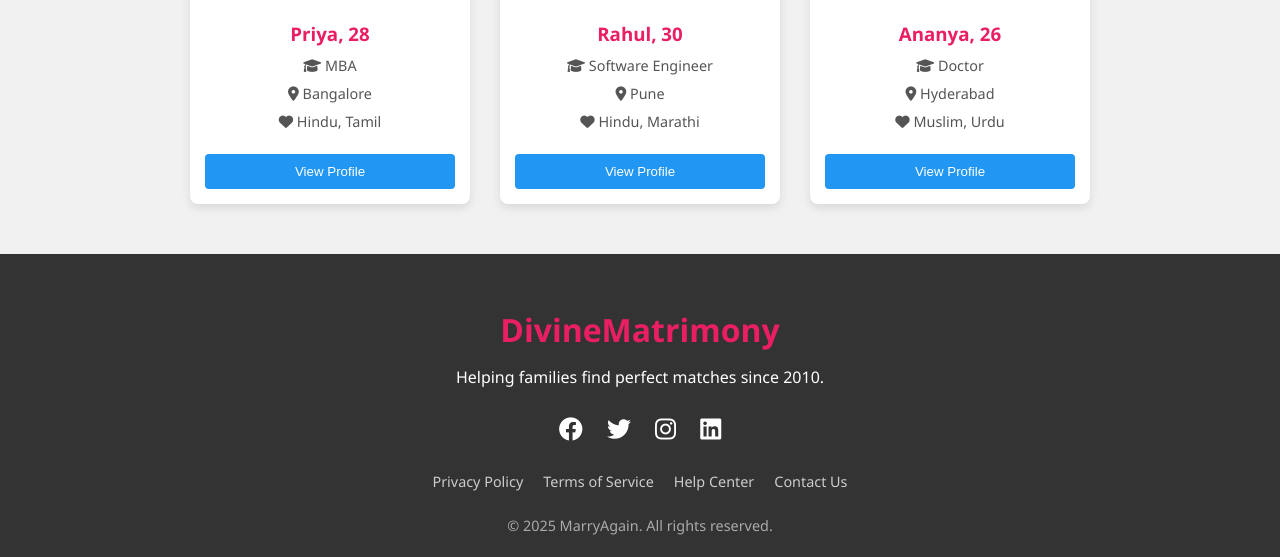
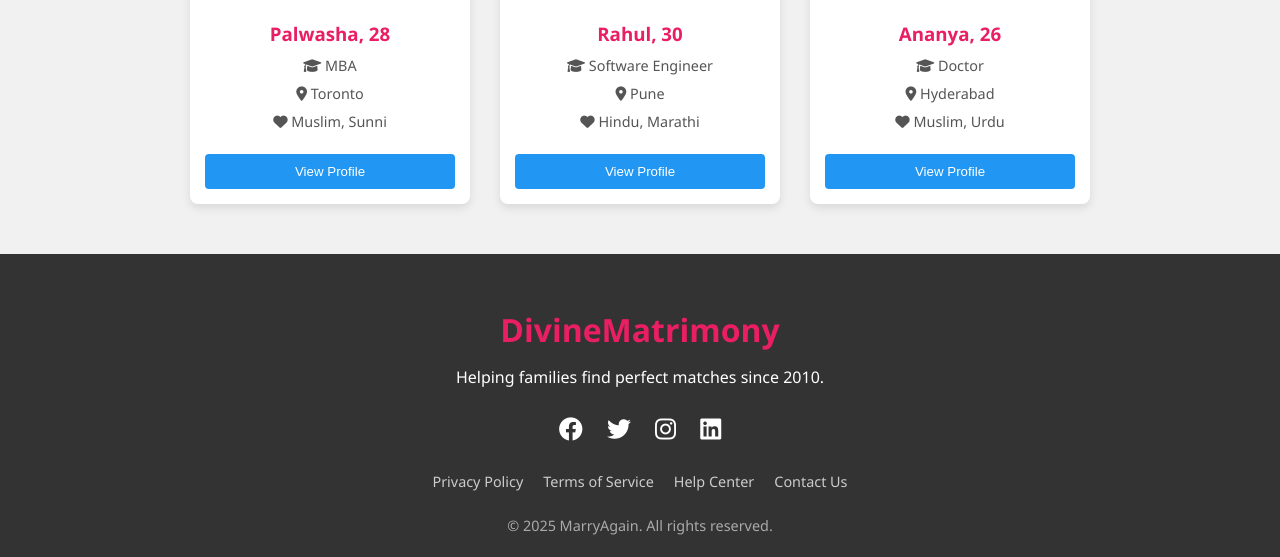
Before and after one commit to iSharePoint/MarryAgain, a plain HTML site: page index.html in a window 1280 px wide. Shown: the part 1184-1741 px from the top of the page. Drawn offline with Linux system fonts and the light colour scheme.

Commit message:
Update index.html

```diff
--- a/index.html
+++ b/index.html
@@ -50,10 +50,10 @@
       <!-- Profile 1 -->
       <div class="profile-card">
         <img src="https://randomuser.me/api/portraits/women/45.jpg" alt="User" class="profile-img" />
-        <h3>Priya, 28</h3>
+        <h3>Palwasha, 28</h3>
         <p><i class="fas fa-graduation-cap"></i> MBA</p>
-        <p><i class="fas fa-map-marker-alt"></i> Bangalore</p>
-        <p><i class="fas fa-heart"></i> Hindu, Tamil</p>
+        <p><i class="fas fa-map-marker-alt"></i> Toronto</p>
+        <p><i class="fas fa-heart"></i> Muslim, Sunni</p>
         <button class="btn-view">View Profile</button>
       </div>
 
```
